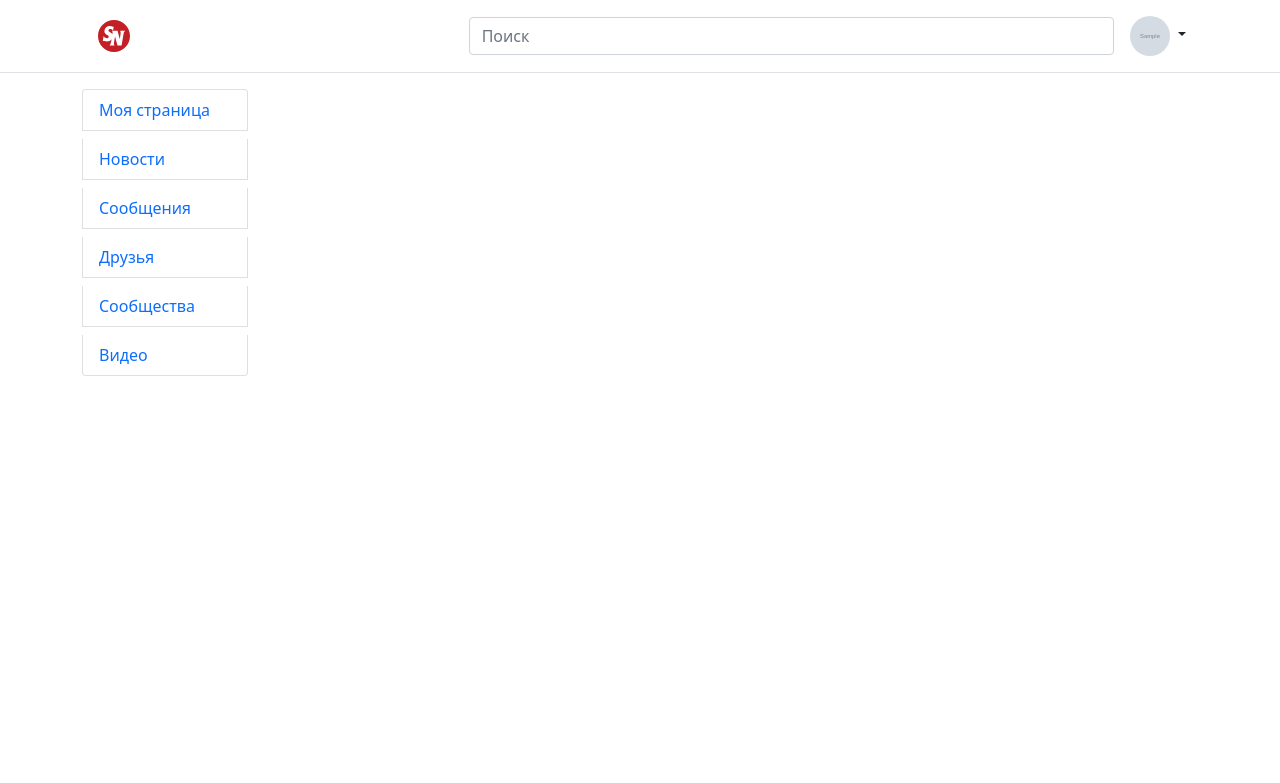
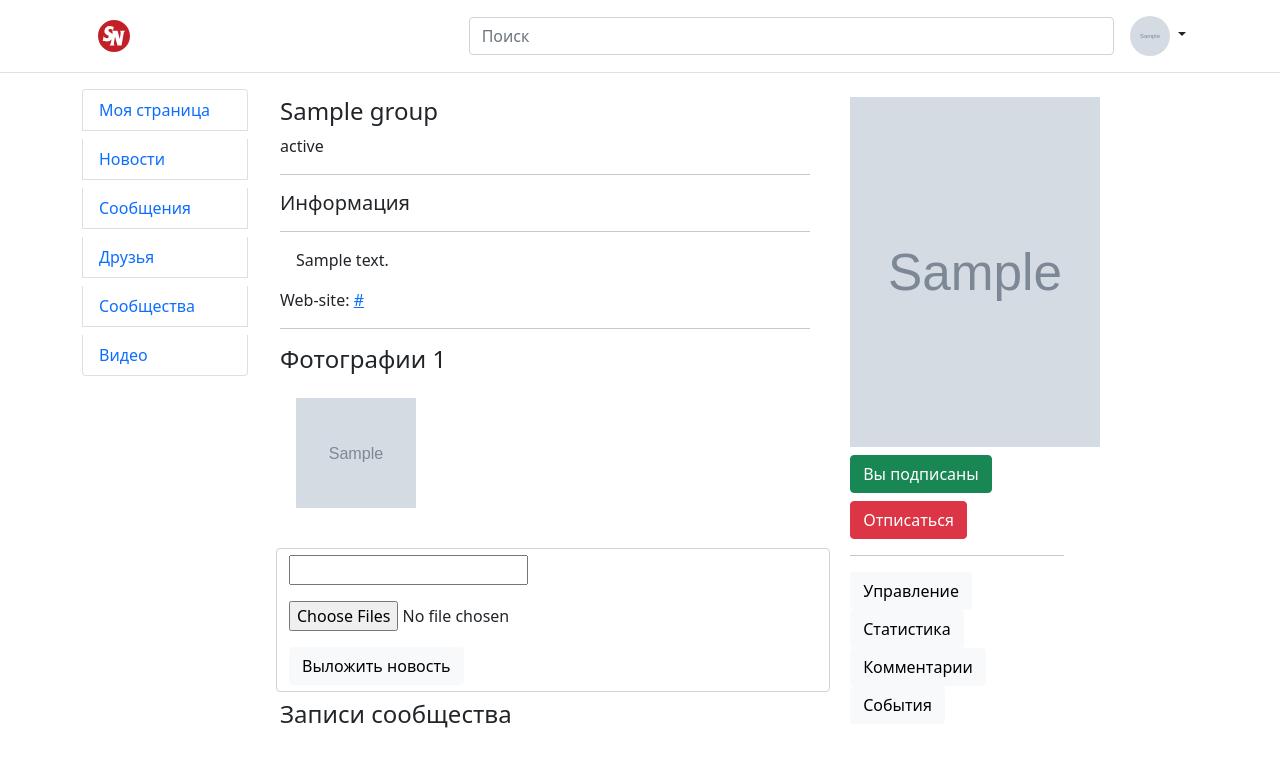
Before and after one commit to lautarianoo/django_social_network, a Django app: a page that uses templates/community/group.html in a window 1280 px wide. Shown: the top 783 px of the page. Run offline with Django 3.2, Linux system fonts and the light colour scheme; a user stored in the database is signed in; tables that the repository leaves empty hold one stand-in row (values such as "Sample post"); grey boxes marked "Sample" are stand-in pictures; some libraries are stand-ins or nearby versions.

Commit message:
Action with feed group

```diff
--- a/community/urls.py
+++ b/community/urls.py
@@ -7,4 +7,5 @@ urlpatterns = [
     path('<str:slug>/', GroupView.as_view(), name='group'),
     path('follow/<str:slug>/', FollowGroupView.as_view(), name='follow-group'),
     path('unfollow/<str:slug>/', UnfollowGroup.as_view(), name='unfollow-group'),
+    path('<str:slug>/im', ImageGroupView.as_view(), name='image-group')
 ]
--- a/community/views.py
+++ b/community/views.py
@@ -2,6 +2,9 @@ from django.shortcuts import render, redirect
 from django.views import View
 from .models import Group
 from profiles.models import PhotosUser
+from feed.forms import AddFeedForm
+from feed.models import Feed
+import random
 
 class GroupsView(View):
 
@@ -19,9 +22,31 @@ class SearchGroup(View):
 class GroupView(View):
 
     def get(self, request, *args, **kwargs):
+        form = AddFeedForm()
         group = Group.objects.get(slug=kwargs.get('slug'))
+        feeds = Feed.objects.filter(group=group).order_by('-date_add')
         last_5_photo = PhotosUser.objects.filter(group=group).order_by('-pk')[:5]
-        return render(request, 'community/group.html', {'group': group, 'last_5_photo': last_5_photo})
+        return render(request, 'community/group.html', {'group': group, 'last_5_photo': last_5_photo, 'form': form,
+                                                        'feeds': feeds})
+
+    def post(self, request, *args, **kwargs):
+        group = Group.objects.get(slug=kwargs.get('slug'))
+        form = AddFeedForm(request.POST, request.FILES)
+        if form.is_valid():
+            data = form.cleaned_data
+            new_feed = Feed.objects.create(content=data['content'])
+            if request.FILES:
+                for photo in request.FILES.getlist('images'):
+                    new_photo = PhotosUser.objects.create(image=photo)
+                    slug_photo = f"{group.slug}_{new_photo.id}%{random.randint(1, 10)}_{random.randint(1, 99999999)}"
+                    new_photo.slug = slug_photo
+                    new_photo.save()
+                    new_feed.images.add(new_photo)
+                    group.photos.add(new_photo)
+            new_feed.save()
+            group.feeds.add(new_feed)
+            group.save()
+            return redirect('group', slug=kwargs.get('slug'))
 
 class FollowGroupView(View):
 
@@ -38,3 +63,10 @@ class UnfollowGroup(View):
         group.followers.remove(request.user)
         group.save()
         return redirect('group', slug=kwargs.get('slug'))
+
+class ImageGroupView(View):
+
+    def get(self, request, *args, **kwargs):
+        photo = PhotosUser.objects.get(slug=request.GET.get('p'))
+        group = Group.objects.get(slug=kwargs.get('slug'))
+        return render(request, 'community/image.html', {'photo': photo, 'group': group})
--- a/feed/models.py
+++ b/feed/models.py
@@ -20,6 +20,7 @@ class Feed(models.Model):
     content = RichTextUploadingField(blank=True, null=True, verbose_name='Контент', max_length=7000)
     images = models.ManyToManyField('profiles.PhotosUser', verbose_name='Фотографии', blank=True)
     comments = models.ManyToManyField(Comment, verbose_name='Комментарии', related_name='feed')
+    bgroup = models.BooleanField(verbose_name='Группа', default=False)
     likes = models.IntegerField(default=0, verbose_name='Кол-во лайков')
     date_add = models.DateTimeField(auto_now_add=True)
 
--- a/feed/views.py
+++ b/feed/views.py
@@ -3,14 +3,16 @@ from django.views import View
 from profiles.models import SocialUser
 from feed.models import Feed
 from feed.forms import CommentForm
+from community.models import Group
 
 class FeedView(View):
 
     def get(self, request, *args, **kwargs):
         feed = Feed.objects.get(id=request.GET.get('w'))
+        group = Group.objects.filter(slug=request.GET.get('sect')).first()
         form = CommentForm()
         request.session['feed_pk'] = feed.id
-        return render(request, 'feed/feed.html', {'feed': feed, 'form': form})
+        return render(request, 'feed/feed.html', {'feed': feed, 'form': form, 'group': group})
 
 class AddComment(View):
 
--- a/profiles/views.py
+++ b/profiles/views.py
@@ -135,7 +135,6 @@ class ProfileView(PermissionMixin, View):
         form = AddFeedForm(request.POST or None, request.FILES)
         if form.is_valid():
             data = form.cleaned_data
-            print(request.FILES)
             new_feed = Feed.objects.create(content=data['content'])
             if request.FILES['images']:
                 for photo in request.FILES.getlist('images'):
--- a/templates/community/group.html
+++ b/templates/community/group.html
@@ -18,7 +18,7 @@
                     <h4>Фотографии {{ group.photos.count }}</h4>
                         {% for photo in last_5_photo %}
                           <div class="col-2">
-                            <a href=""><img src="{{ photo.image.url }}" alt="" height="110" width="120"></a>
+                                <a href="{% url 'image-group' slug=group.slug %}?p={{ photo.slug }}"><img src="{{ photo.image.url }}" alt="" height="110" width="120"></a>
                           </div>
                         {% endfor %}
                     {% endif %}
@@ -39,5 +39,81 @@
                 <a class="btn btn-primary" href="#">Написать сообщение</a>
             </div>
         </div>
+    {% else %}
+        <div class="row">
+        <div class="col-7 m-2">
+            <h4>{{ group.title }}</h4>
+            <p>{{ group.infogroup.status }}</p>
+            <hr>
+            <h5>Информация</h5>
+            <hr>
+            <p class="m-3">{{ group.infogroup.description }}</p>
+            <p class="mt-3">Web-site: {% if group.website %}<a href="{{ group.website }}">{{ group.website }}</a>{% else %}-{% endif %}</p>
+            <hr>
+            <div class="row mt-3">
+                {% if group.photos.all %}
+                <h4>Фотографии {{ group.photos.count }}</h4>
+                {% for photo in last_5_photo %}
+                    <div class="col-2 m-3">
+                        <a href="{% url 'image-group' slug=group.slug %}?p={{ photo.slug }}"><img src="{{ photo.image.url }}" alt="" height="110" width="120"></a>
+                    </div>
+                {% endfor %}
+                {% endif %}
+            <form class="form-control mt-4 m-2" method="post" enctype="multipart/form-data">
+                        {% csrf_token %}
+                        {{ form.media }}
+                        {{ form.as_p }}
+                        <button class="btn btn-light">Выложить новость</button>
+                    </form>
+            </div>
+            <h4>Записи сообщества</h4>
+            <div class="mt-5">
+            {% for feed in feeds %}
+            <div class="card mt-2">
+              <div class="card-body">
+              <div class="row">
+                <h5 class="card-title m-2"><img src="{{ group.avatar.url }}" alt="" height="50" width="50"> {{ group.title }}</h5>
+                  <a href="{% url 'feed' %}?w={{ feed.id }}&sect={{ group.slug }}" style="text-decoration: none; color: black;"><p class="card-text m-2">{{ feed.content }}</p></a>
+              </div>
+              <div class="card-title m-2" style="position:absolute;top:2%;right:2%;">
+                                       <div class="flex-shrink-0 dropdown">
+          <a href="#" class="d-block link-dark text-decoration-none dropdown-toggle" id="dropdownUser2" data-bs-toggle="dropdown" aria-expanded="false">
+          </a>
+          <ul class="dropdown-menu text-small shadow" aria-labelledby="dropdownUser2">
+            <li><a class="dropdown-item" href="{% url 'delete_feed' pk=feed.id %}">Удалить запись</a></li>
+            <li><a class="dropdown-item" href="#">Архивировать</a></li>
+            <li><a class="dropdown-item" href="">Выключить комментарии</a></li>
+          </ul>
+        </div>
+              </div>
+                {% if feed.images.all %}
+                    {% for photo in feed.images.all %}
+                        <a href="{% url 'image' slug=user.username %}?p={{ photo.slug }}"><img src="{{ photo.image.url }}" alt="" class="m-2" width="350" height="250"></a>
+                    {% endfor %}
+                {% endif %}
+              <div class="row">
+                <p class="m-2">Комментарии</p>
+                <p style="position:absolute;bottom:2%;left:70%;color: #8e908c">{{ feed.date_add }}</p>
+              </div>
+              </div>
+            </div>
+        {% endfor %}
+            </div>
+        </div>
+        <div class="col-3 m-2">
+            <img src="{{ group.avatar.url }}" alt="" width="250" height="350">
+            {% if request.user in group.followers.all %}
+                <a class="btn btn-success btn-block mt-2">Вы подписаны</a>
+                <a class="btn btn-danger mt-2" href="{% url 'unfollow-group' slug=group.slug %}">Отписаться</a>
+            {% else %}
+                <a class="btn btn-primary mt-2" href="{% url 'follow-group' slug=group.slug %}">Вступить в группу</a>
+            {% endif %}
+            <hr>
+            <a class="btn btn-light" href="#">Управление</a>
+            <a class="btn btn-light" href="#">Статистика</a>
+            <a class="btn btn-light" href="#">Комментарии</a>
+            <a class="btn btn-light" href="#">События</a>
+        </div>
+    </div>
     {% endif %}
 {% endblock profile %}
--- a/templates/feed/feed.html
+++ b/templates/feed/feed.html
@@ -10,7 +10,9 @@
                 {% endfor %}
             </div>
             <div class="col-4">
-                <h5 class="card-title m-2"><img src="{{ user.avatar.url }}" alt="" height="50" width="50"> {{ user.first_name }} {{ user.last_name }}</h5>
+                {% if feed.group %}
+                <h5 class="card-title m-2"><img src="{{ group.avatar.url }}" alt="" height="50" width="50"> {{ group.title }}</h5>
+                {% endif %}
                 <p>{{ feed.content }}</p>
                 <hr>
                 <h3>Комментарии</h3>
```
Also changed, not shown: templates/community/image.html (added, +15 -0 lines). Lines whose indentation alone changed are shown as unchanged.
